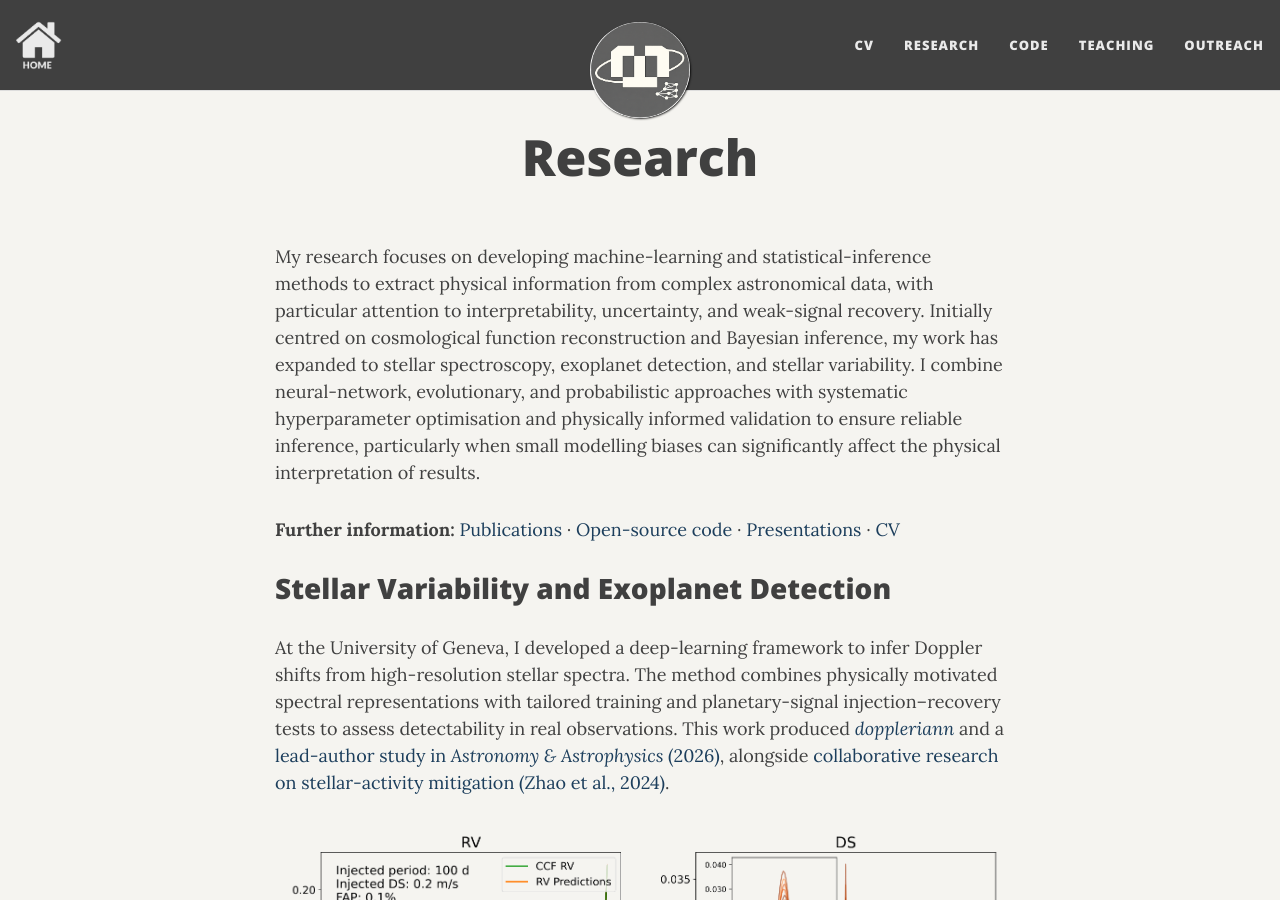
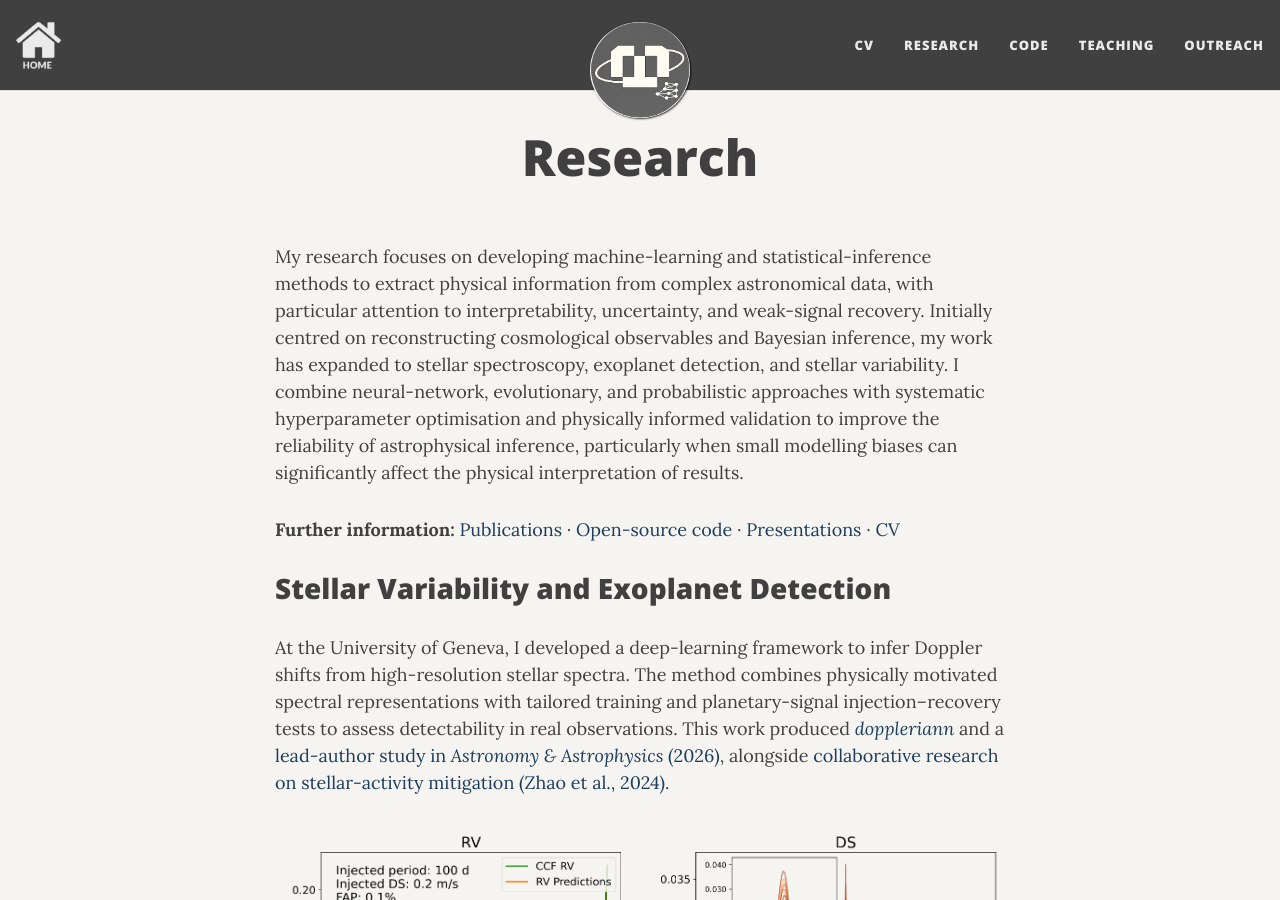
Before and after one commit to igomezv/igomezv.github.io, a Jekyll site: the page built from research.md, in a window 1280 px wide and 900 px high. Built offline with Jekyll 4.4.1, drawn with Linux system fonts in a browser that asks for light colours; nearby versions of some CDN libraries; comment, search, counter and statistics services are not loaded.

Commit message:
Update research.md

```diff
--- a/research.md
+++ b/research.md
@@ -3,7 +3,7 @@
 title: Research
 ---
 
-My research focuses on developing machine-learning and statistical-inference methods to extract physical information from complex astronomical data, with particular attention to interpretability, uncertainty, and weak-signal recovery. Initially centred on cosmological function reconstruction and Bayesian inference, my work has expanded to stellar spectroscopy, exoplanet detection, and stellar variability. I combine neural-network, evolutionary, and probabilistic approaches with systematic hyperparameter optimisation and physically informed validation to ensure reliable inference, particularly when small modelling biases can significantly affect the physical interpretation of results.
+My research focuses on developing machine-learning and statistical-inference methods to extract physical information from complex astronomical data, with particular attention to interpretability, uncertainty, and weak-signal recovery. Initially centred on reconstructing cosmological observables and Bayesian inference, my work has expanded to stellar spectroscopy, exoplanet detection, and stellar variability. I combine neural-network, evolutionary, and probabilistic approaches with systematic hyperparameter optimisation and physically informed validation to improve the reliability of astrophysical inference, particularly when small modelling biases can significantly affect the physical interpretation of results.
 
 **Further information:** [Publications](/full_papers/) · [Open-source code](/code/) · [Presentations](/full_presentations/) · [CV](/cv/)
 
```
